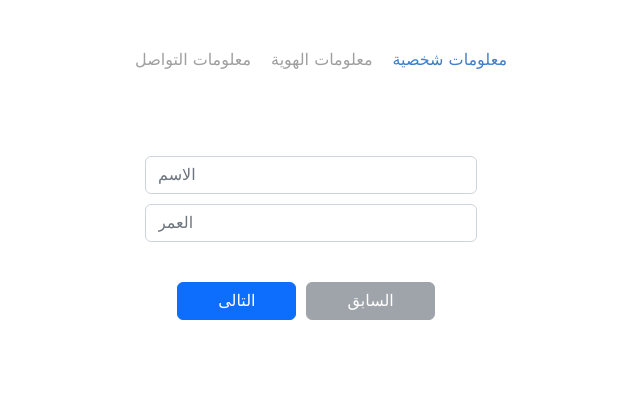
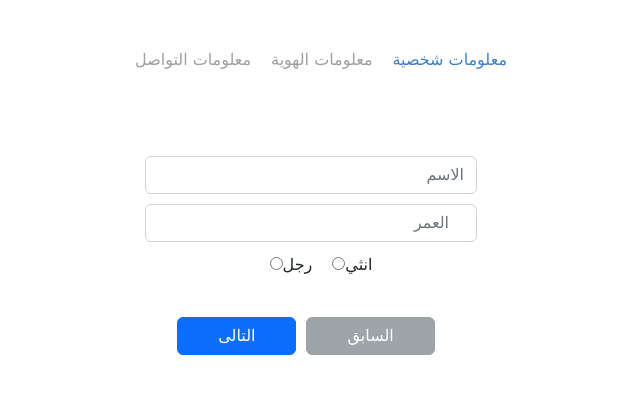
Before and after one commit to Emad-Sayed/reusableComponents, an Angular app: page /wizard in a window 1280 px wide. Shown: the top 394 px of the page, without its empty margins (329-969 px from the left). Built offline with nearby package versions, Linux system fonts and the light colour scheme.

Commit message:
radio button

```diff
--- a/src/app/wizard/componenets/test-wizard/test-wizard.component.ts
+++ b/src/app/wizard/componenets/test-wizard/test-wizard.component.ts
@@ -18,14 +18,21 @@ export class TestWizardComponent implements OnInit {
       elementId: 'fs1c1',
       label: 'الاسم',
       formControlType: FormControlType.Text,
-      formControlMetaData: new FormControlMetaData('', '', 'هذا الحقل مطلوب', 'Required'),
+      formControlMetaData: new FormControlMetaData('[a-zA-Z ]+', '', 'هذا الحقل مطلوب و يحتوي على حروف فقط', 'Required'),
       answer: '',
     },
     {
       elementId: 'fs1c2',
       label: 'العمر',
       formControlType: FormControlType.Number,
-      formControlMetaData: new FormControlMetaData('', '', 'هذا الحقل مطلوب', 'Required'),
+      formControlMetaData: new FormControlMetaData('[0-9]+', '', 'هذا الحقل مطلوب و يحتوي على ارقام فقط', 'Required'),
+      answer: '',
+    },
+    {
+      elementId: 'fs1c2',
+      label: 'النوع',
+      formControlType: FormControlType.RadioButton,
+      formControlMetaData: new FormControlMetaData('', '', 'النوع مطلوب', 'Required','',["رجل","انثي"]),
       answer: '',
     },
   ]);
--- /dev/null
+++ b/src/app/wizard/componenets/wizard-radio-button/wizard-radio-button.component.css
@@ -0,0 +1,9 @@
+.radio-inline {
+    position: relative;
+    display: inline-block;
+    padding-left: 20px;
+    margin-bottom: 0;
+    font-weight: 400;
+    vertical-align: middle;
+    cursor: pointer;
+}
--- /dev/null
+++ b/src/app/wizard/componenets/wizard-radio-button/wizard-radio-button.component.html
@@ -0,0 +1,8 @@
+<ng-container [formGroup]="form">
+    <div id="{{elementId}}" class="form-group wizard-form-controls" [formGroupName]="index" style="margin-top:10px">
+        <label  class="radio-inline" *ngFor="let item of lookupDataToSelect">
+            <input  type="radio" value={{item}} formControlName="answer">
+            <span>{{item}}</span>
+        </label>
+    </div>
+</ng-container>
--- /dev/null
+++ b/src/app/wizard/componenets/wizard-radio-button/wizard-radio-button.component.ts
@@ -0,0 +1,21 @@
+import { Component, Input, OnInit } from '@angular/core';
+import { FormGroup, FormGroupDirective } from '@angular/forms';
+
+@Component({
+  selector: 'app-wizard-radio-button',
+  templateUrl: './wizard-radio-button.component.html',
+  styleUrls: ['./wizard-radio-button.component.css']
+})
+export class WizardRadioButtonComponent implements OnInit {
+
+  @Input() index:number
+  @Input() label:string
+  @Input() elementId:string
+  @Input() lookupDataToSelect:string[]
+  form: FormGroup;
+  constructor(private rootFormGroup: FormGroupDirective) {}
+
+  ngOnInit(): void {
+     this.form =this.rootFormGroup.control.get("wizardControls") as FormGroup
+  }
+}
--- a/src/app/wizard/componenets/wizard/wizard.component.html
+++ b/src/app/wizard/componenets/wizard/wizard.component.html
@@ -17,6 +17,9 @@
                                 <app-wizard-number *ngSwitchCase="2" [elementId]="control.get('elementId')?.value"
                                     [index]="i" [label]="control.get('label')?.value">
                                 </app-wizard-number>
+                                <app-wizard-radio-button *ngSwitchCase="3" [elementId]="control.get('elementId')?.value"
+                                [index]="i" [label]="control.get('label')?.value" [lookupDataToSelect]="control.get('lookupDataToSelect')?.value">
+                            </app-wizard-radio-button>
                             </container-element>
                         </div>
                     </div>
--- a/src/app/wizard/componenets/wizard/wizard.component.ts
+++ b/src/app/wizard/componenets/wizard/wizard.component.ts
@@ -52,7 +52,7 @@ export class WizardComponent implements OnInit {
             stepData.stepId == ''
               ? ''
               : this.getCachedData(control.label, stepData?.data),
-            Validators.required,
+            [Validators.required,Validators.pattern(control?.formControlMetaData?.validator)],
           ],
           errorMessageAR: [
             control?.formControlMetaData?.errorMessageAR ?? '',
@@ -62,6 +62,10 @@ export class WizardComponent implements OnInit {
             control?.formControlMetaData.errorMessageEN ?? '',
             [],
           ],
+          lookupDataToSelect: [
+            control?.formControlMetaData?.lookupDataToSelect ?? '',
+            [],
+          ]
         })
       );
     });
@@ -77,9 +81,7 @@ export class WizardComponent implements OnInit {
       this.steps.find(
         (s) => s.stepId == stepId
       ) ?? this.steps[0];
-    this.buildStepForm(
-      this.wizardService.getStepData(this.currentActiveStep?.stepId)
-    );
+    this.buildStepForm(this.wizardService.getStepData(this.currentActiveStep?.stepId));
   }
   onNext() {
     this.stepSubmitted = true;
--- a/src/app/wizard/enums/formControlType.ts
+++ b/src/app/wizard/enums/formControlType.ts
@@ -1,5 +1,6 @@
 export enum FormControlType{
     Text,
     TextArea,
-    Number
+    Number,
+    RadioButton
 }
--- a/src/app/wizard/modals/formControlMetaData.ts
+++ b/src/app/wizard/modals/formControlMetaData.ts
@@ -1,5 +1,6 @@
 export class FormControlMetaData {
   lookupDataURL: string;
+  lookupDataToSelect: string[];
   validator: string;
   errorMessageAR: string;
   errorMessageEN: string;
@@ -9,11 +10,13 @@ export class FormControlMetaData {
     css: string,
     errorMessageAR: string,
     errorMessageEN: string,
-    lookupDataURL: string = ''
+    lookupDataURL: string = '',
+    lookupDataToSelect: string[] = []
   ) {
     this.validator = validator;
     this.css = css;
     this.lookupDataURL = lookupDataURL;
+    this.lookupDataToSelect = lookupDataToSelect;
     this.errorMessageAR=errorMessageAR;
     this.errorMessageEN=errorMessageEN;
   }
--- a/src/app/wizard/wizard.module.ts
+++ b/src/app/wizard/wizard.module.ts
@@ -7,6 +7,7 @@ import { WizardComponent } from './componenets/wizard/wizard.component';
 import { WizardTextComponent } from './componenets/wizard-text/wizard-text.component';
 import { WizardNumberComponent } from './componenets/wizard-number/wizard-number.component';
 import { TestWizardComponent } from './componenets/test-wizard/test-wizard.component';
+import { WizardRadioButtonComponent } from './componenets/wizard-radio-button/wizard-radio-button.component';
 
 
 @NgModule({
@@ -15,6 +16,7 @@ import { TestWizardComponent } from './componenets/test-wizard/test-wizard.compo
     WizardTextComponent,
     WizardNumberComponent,
     TestWizardComponent,
+    WizardRadioButtonComponent,
   ],
   imports: [
     CommonModule,
--- a/src/styles.css
+++ b/src/styles.css
@@ -3,3 +3,6 @@
 body{
     font-family: Verdana, Geneva, Tahoma, sans-serif
 }
+input::placeholder {
+    text-align: right;
+}
```
Also changed, not shown: 1 other file (tests, documents, lock files or other folders).
